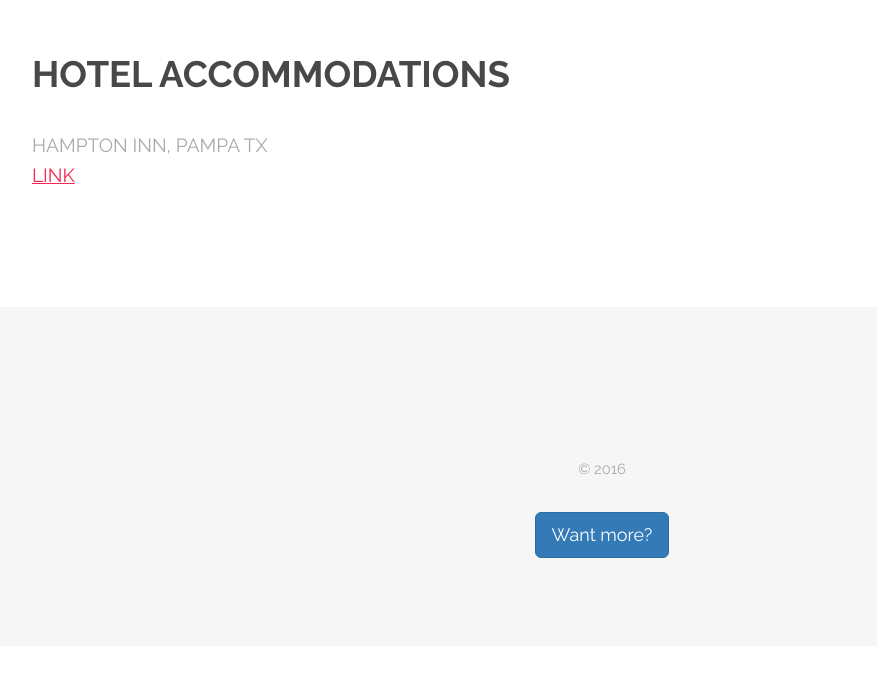
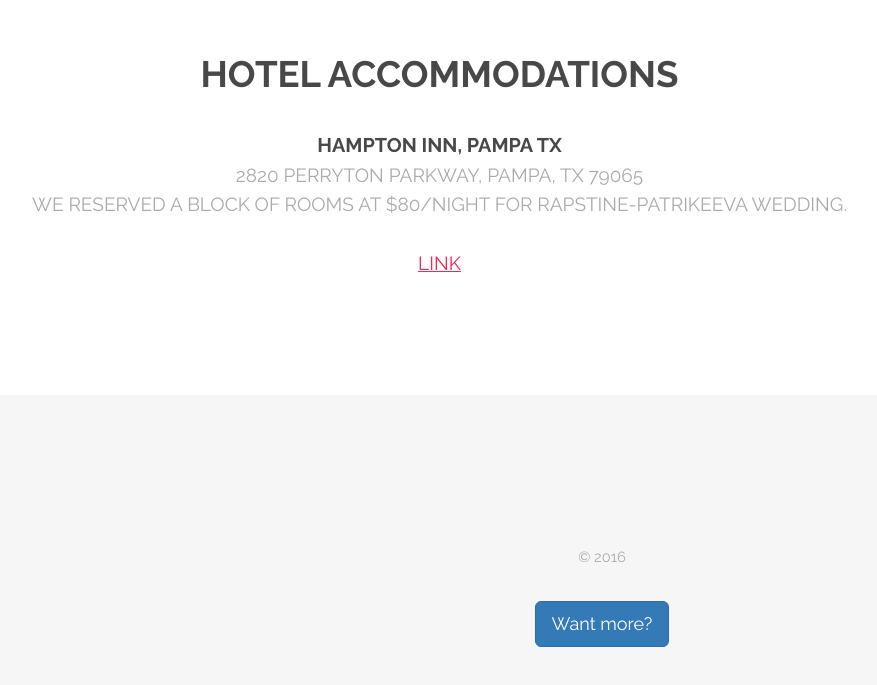
Before and after one commit to irina694/natalya-and-thomas, a plain HTML site: page index.html in a window 1280 px wide. Shown: the part 3800-4485 px from the top of the page, without its empty margins (38-915 px from the left). Before the commit the page ends 4446 px from the top, so only its background shows below. Drawn offline with Linux system fonts and the light colour scheme.

Commit message:
Add hotel info

```diff
--- a/index.html
+++ b/index.html
@@ -383,10 +383,12 @@
 			<section id="hotel" class="wrapper style1">
 				<div class="container">
 					<div class="row 200%">
-						<header class="major">
-							<h2>Hotel Accommodations</h2>
-							<br>
-							<p>Hampton Inn, Pampa TX</p>
+						<header class="major special">
+							<h2>Hotel Accommodations</h2><br/>
+							<h3>Hampton Inn, Pampa TX</h3>
+							<p>2820 Perryton Parkway, Pampa, TX 79065</p>
+							<p>We reserved a block of rooms at $80/night for Rapstine-Patrikeeva wedding.</p>
+							<br/>
 							<p><a href="https://www.google.com/maps/place/Hampton+Inn+Pampa/@35.572231,-100.9674979,16z/data=!4m2!3m1!1s0x0:0xd33a88d8506025e5" title="Hotel" target="_blank">Link</a></p>
 						</header>
 					</div>
```
